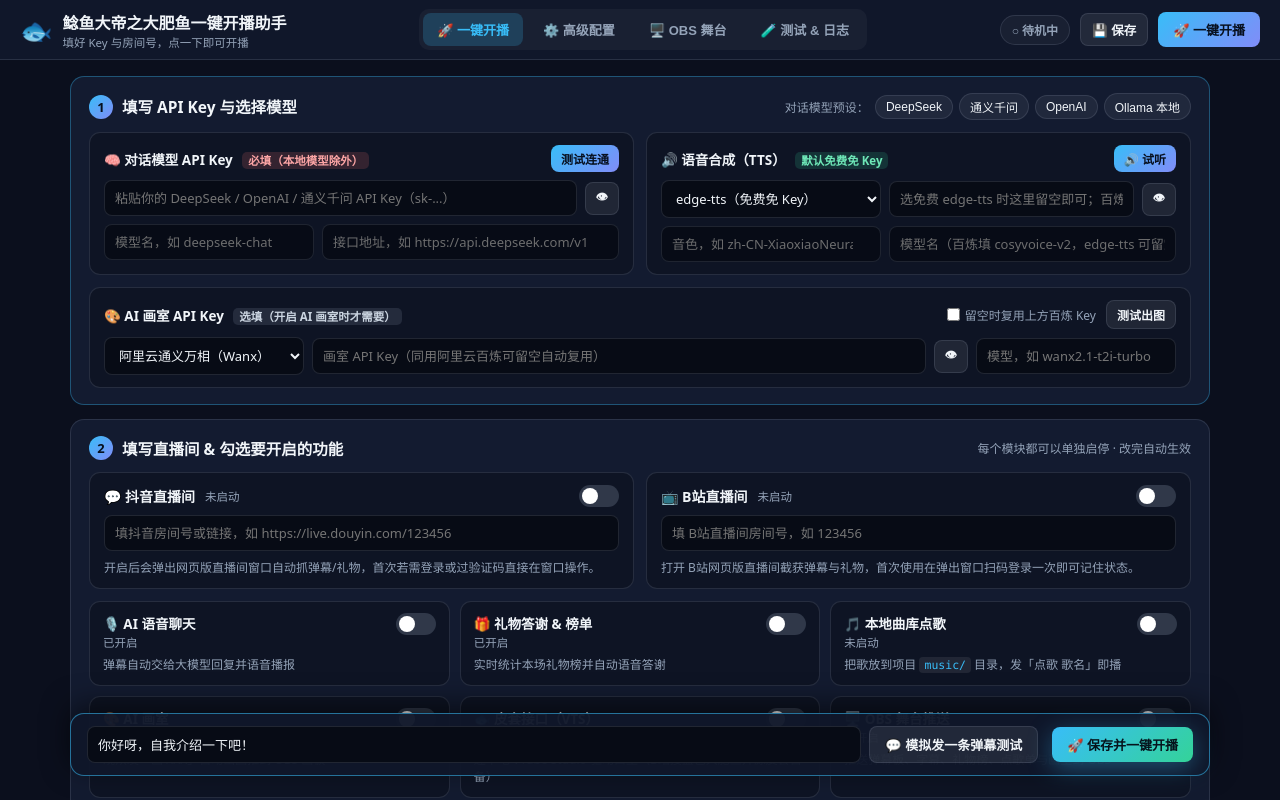
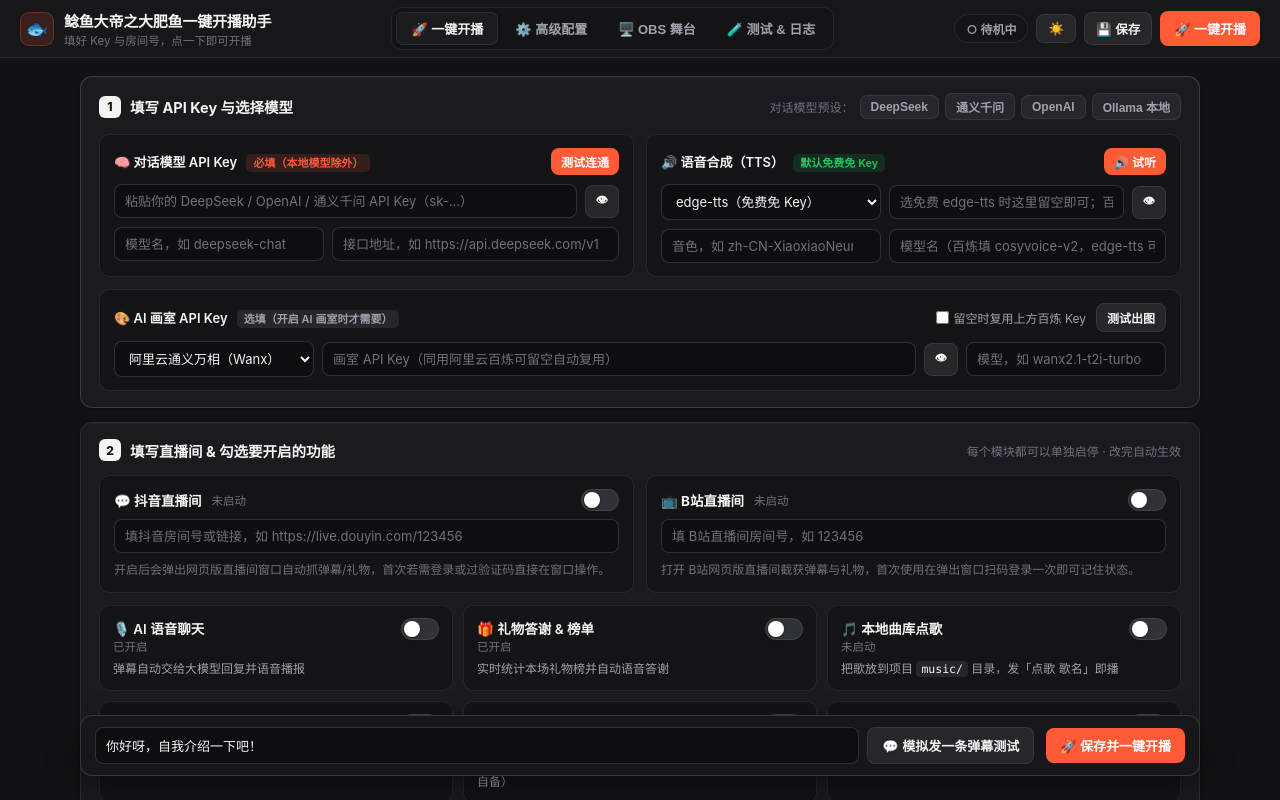
Before and after one commit to FuriKuri5201/Dafeiyu-live-open, a plain HTML site: page ui/index.html in a window 1280 px wide. Drawn offline with Linux system fonts and the light colour scheme; no server answers.

Commit message:
style: 重做 UI 配色，支持深色/浅色双主题

```diff
--- a/ui/app.js
+++ b/ui/app.js
@@ -32,6 +32,19 @@ document.querySelectorAll('.tab-btn').forEach((btn) => {
 function togglePwd(id) {
   const el = $(id);
   el.type = el.type === 'password' ? 'text' : 'password';
+}
+
+function toggleTheme() {
+  const isLight = document.body.classList.toggle('light');
+  localStorage.setItem('dfyzb_theme', isLight ? 'light' : 'dark');
+  const btn = $('btnTheme');
+  if (btn) btn.textContent = isLight ? '🌙' : '☀️';
+}
+
+if (localStorage.getItem('dfyzb_theme') === 'light') {
+  document.body.classList.add('light');
+  const btn = $('btnTheme');
+  if (btn) btn.textContent = '🌙';
 }
 
 function applyLlmPreset(name) {
--- a/ui/index.html
+++ b/ui/index.html
@@ -27,6 +27,7 @@
 
     <div class="top-actions">
       <div id="liveBadge" class="badge idle">○ 待机中</div>
+      <button id="btnTheme" class="btn small secondary" onclick="toggleTheme()" title="切换浅色/深色主题">☀️</button>
       <button id="btnSave" class="btn small secondary">💾 保存</button>
       <button id="btnLiveTop" class="btn primary" onclick="toggleLive()">🚀 一键开播</button>
     </div>
--- a/ui/style.css
+++ b/ui/style.css
@@ -1,220 +1,305 @@
 :root {
-  --bg: #0b0f1d;
-  --bg-card: #131b30;
-  --bg-box: #0e1424;
-  --border: rgba(148, 163, 184, 0.18);
-  --text: #f1f5f9;
-  --muted: #94a3b8;
-  --cyan: #38bdf8;
-  --green: #34d399;
-  --gold: #fbbf24;
-  --red: #f87171;
+  --bg: #121214;
+  --topbar: #17171a;
+  --card: #1b1b1f;
+  --box: #141417;
+  --input: #0e0e11;
+  --border: rgba(255, 255, 255, 0.08);
+  --border-strong: rgba(255, 255, 255, 0.14);
+  --text: #f4f4f5;
+  --text-sub: #a1a1aa;
+  --text-muted: #71717a;
+
+  /* 广播级实色强调：珊瑚红橙（GO LIVE）+ 翡翠绿（在线）+ 琥珀金（提示） */
+  --accent: #ff5a36;
+  --accent-hover: #ff6e4d;
+  --accent-soft: rgba(255, 90, 54, 0.14);
+  --green: #22c55e;
+  --green-soft: rgba(34, 197, 94, 0.14);
+  --red: #ef4444;
+  --red-hover: #f87171;
+  --btn-sec: #26262b;
+  --btn-sec-hover: #313138;
+  --shadow-card: 0 1px 2px rgba(0, 0, 0, 0.35), inset 0 1px 0 rgba(255, 255, 255, 0.03);
+  --shadow-float: 0 12px 32px rgba(0, 0, 0, 0.45);
+}
+
+body.light {
+  --bg: #f4f4f2;
+  --topbar: #ffffff;
+  --card: #ffffff;
+  --box: #fafaf9;
+  --input: #ffffff;
+  --border: rgba(24, 24, 27, 0.09);
+  --border-strong: rgba(24, 24, 27, 0.18);
+  --text: #18181b;
+  --text-sub: #52525b;
+  --text-muted: #71717a;
+
+  --accent: #f04e23;
+  --accent-hover: #df431a;
+  --accent-soft: rgba(240, 78, 35, 0.1);
+  --green: #16a34a;
+  --green-soft: rgba(22, 163, 74, 0.12);
+  --red: #dc2626;
+  --red-hover: #b91c1c;
+  --btn-sec: #f1f1ef;
+  --btn-sec-hover: #e6e6e3;
+  --shadow-card: 0 1px 3px rgba(0, 0, 0, 0.05);
+  --shadow-float: 0 12px 30px rgba(0, 0, 0, 0.12);
 }
 
 * { box-sizing: border-box; margin: 0; padding: 0; }
 html, body {
   width: 100%; height: 100%; overflow: hidden;
   background: var(--bg); color: var(--text);
-  font-family: "Microsoft YaHei", "PingFang SC", system-ui, sans-serif;
+  font-family: "Microsoft YaHei UI", "PingFang SC", -apple-system, BlinkMacSystemFont, "Segoe UI", sans-serif;
   font-size: 13.5px;
+  -webkit-font-smoothing: antialiased;
 }
 
 .shell { display: flex; flex-direction: column; height: 100vh; }
 
-/* 顶部栏 */
+/* 顶部栏：干净克制的原生工具栏风格 */
 .topbar {
-  height: 60px; padding: 0 20px;
+  height: 58px; padding: 0 20px;
   display: flex; align-items: center; justify-content: space-between; gap: 16px;
-  background: #10172a;
+  background: var(--topbar);
   border-bottom: 1px solid var(--border);
   flex-shrink: 0;
 }
 .brand { display: flex; align-items: center; gap: 10px; }
-.logo { font-size: 26px; }
-.brand-title { font-size: 16px; font-weight: 800; }
-.brand-sub { font-size: 11.5px; color: var(--muted); }
+.logo {
+  width: 34px; height: 34px; border-radius: 9px;
+  background: var(--accent-soft); border: 1px solid rgba(255, 90, 54, 0.28);
+  display: inline-flex; align-items: center; justify-content: center;
+  font-size: 18px;
+}
+.brand-title { font-size: 15px; font-weight: 700; letter-spacing: -0.2px; }
+.brand-sub { font-size: 11.5px; color: var(--text-muted); margin-top: 1px; }
 
-.top-tabs { display: flex; gap: 6px; background: rgba(255,255,255,0.04); padding: 4px; border-radius: 10px; }
+.top-tabs {
+  display: flex; gap: 3px;
+  background: var(--box); padding: 4px; border-radius: 10px;
+  border: 1px solid var(--border);
+}
 .tab-btn {
-  border: none; background: transparent; color: var(--muted);
-  padding: 7px 14px; border-radius: 8px; cursor: pointer;
-  font-size: 13px; font-weight: 700; transition: all 0.15s;
+  border: none; background: transparent; color: var(--text-sub);
+  padding: 6px 14px; border-radius: 7px; cursor: pointer;
+  font-size: 13px; font-weight: 600; transition: all 0.15s ease;
 }
 .tab-btn:hover { color: var(--text); }
-.tab-btn.active { background: rgba(56, 189, 248, 0.2); color: var(--cyan); }
-
-.top-actions { display: flex; align-items: center; gap: 10px; }
-.badge {
-  padding: 5px 11px; border-radius: 999px; font-size: 12px; font-weight: 700;
+.tab-btn.active {
+  background: var(--card); color: var(--text);
+  box-shadow: 0 1px 3px rgba(0, 0, 0, 0.25);
   border: 1px solid var(--border);
 }
-.badge.idle { color: var(--muted); background: rgba(255,255,255,0.04); }
-.badge.live { color: var(--green); border-color: rgba(52, 211, 153, 0.55); background: rgba(52, 211, 153, 0.12); }
+
+.top-actions { display: flex; align-items: center; gap: 8px; }
+.badge {
+  padding: 5px 11px; border-radius: 999px; font-size: 12px; font-weight: 600;
+  border: 1px solid var(--border);
+}
+.badge.idle { color: var(--text-sub); background: var(--box); }
+.badge.live { color: var(--green); border-color: rgba(34, 197, 94, 0.35); background: var(--green-soft); }
+
+/* 滚动条精修 */
+.content::-webkit-scrollbar, .log-box::-webkit-scrollbar { width: 8px; height: 8px; }
+.content::-webkit-scrollbar-thumb, .log-box::-webkit-scrollbar-thumb {
+  background: rgba(128, 128, 138, 0.28); border-radius: 99px;
+}
+.content::-webkit-scrollbar-thumb:hover { background: rgba(128, 128, 138, 0.45); }
 
 /* 主内容区 */
-.content { flex: 1; overflow-y: auto; padding: 16px 22px 24px; }
-.tab { display: none; max-width: 1140px; margin: 0 auto; }
+.content { flex: 1; overflow-y: auto; padding: 18px 24px 24px; }
+.tab { display: none; max-width: 1120px; margin: 0 auto; }
 .tab.active { display: block; }
 
 .card {
-  background: var(--bg-card); border: 1px solid var(--border);
-  border-radius: 14px; padding: 16px 18px; margin-bottom: 14px;
+  background: var(--card); border: 1px solid var(--border);
+  border-radius: 12px; padding: 16px 18px; margin-bottom: 14px;
+  box-shadow: var(--shadow-card);
 }
-.hero-card { border-color: rgba(56, 189, 248, 0.35); }
+.hero-card { border-color: var(--border-strong); }
 
 .card-head {
   display: flex; justify-content: space-between; align-items: center;
-  margin-bottom: 12px; gap: 12px; flex-wrap: wrap;
+  margin-bottom: 14px; gap: 12px; flex-wrap: wrap;
 }
-.card h3 { font-size: 15px; font-weight: 800; margin-bottom: 10px; }
+.card h3 { font-size: 14.5px; font-weight: 700; margin-bottom: 12px; letter-spacing: -0.1px; }
 .card-head h3 { margin-bottom: 0; }
 
-.step-title { display: flex; align-items: center; gap: 9px; font-size: 15.5px; font-weight: 800; }
+.step-title { display: flex; align-items: center; gap: 9px; font-size: 14.5px; font-weight: 700; }
 .step-num {
-  width: 24px; height: 24px; border-radius: 50%;
-  background: linear-gradient(135deg, #38bdf8, #818cf8);
-  color: #07101f; font-weight: 900; font-size: 13px;
+  width: 22px; height: 22px; border-radius: 6px;
+  background: var(--text); color: var(--bg);
+  font-weight: 800; font-size: 12px;
   display: inline-flex; align-items: center; justify-content: center;
 }
 
 /* Key 填写区 */
 .key-grid { display: grid; grid-template-columns: repeat(2, 1fr); gap: 12px; }
 .key-box {
-  background: var(--bg-box); border: 1px solid var(--border);
-  border-radius: 11px; padding: 12px 14px; display: flex; flex-direction: column; gap: 8px;
+  background: var(--box); border: 1px solid var(--border);
+  border-radius: 10px; padding: 13px 14px;
+  display: flex; flex-direction: column; gap: 9px;
 }
 .key-box.full-span { grid-column: 1 / -1; }
 .key-box-head { display: flex; justify-content: space-between; align-items: center; gap: 8px; }
-.key-label { font-weight: 700; font-size: 13.5px; }
-.key-label em { font-style: normal; font-size: 11.5px; margin-left: 6px; padding: 1px 6px; border-radius: 5px; }
-.key-label em.req { background: rgba(248, 113, 113, 0.16); color: #fca5a5; }
-.key-label em.free { background: rgba(52, 211, 153, 0.16); color: #6ee7b7; }
-.key-label em.opt { background: rgba(148, 163, 184, 0.16); color: #cbd5e1; }
+.key-label { font-weight: 600; font-size: 13px; color: var(--text); }
+.key-label em {
+  font-style: normal; font-size: 11px; font-weight: 600;
+  margin-left: 6px; padding: 2px 7px; border-radius: 5px;
+}
+.key-label em.req { background: var(--accent-soft); color: var(--accent); }
+.key-label em.free { background: var(--green-soft); color: var(--green); }
+.key-label em.opt { background: var(--btn-sec); color: var(--text-sub); }
 
 .row-gap { display: flex; gap: 8px; align-items: center; }
-.sub-row input { font-size: 12.5px; padding: 7px 10px; opacity: 0.92; }
+.sub-row input { font-size: 12.5px; padding: 7px 10px; }
 
 /* 直播间快捷区 */
 .room-quick { display: grid; grid-template-columns: repeat(2, 1fr); gap: 12px; margin-bottom: 12px; }
 .room-item {
-  background: var(--bg-box); border: 1px solid var(--border);
-  border-radius: 11px; padding: 12px 14px; display: flex; flex-direction: column; gap: 8px;
+  background: var(--box); border: 1px solid var(--border);
+  border-radius: 10px; padding: 13px 14px; display: flex; flex-direction: column; gap: 8px;
 }
 .room-head { display: flex; align-items: center; gap: 10px; }
-.room-title { font-weight: 800; font-size: 14px; }
+.room-title { font-weight: 700; font-size: 13.5px; }
 .room-head .switch { margin-left: auto; }
-.mini-hint { font-size: 12px; color: var(--muted); line-height: 1.45; }
+.mini-hint { font-size: 12px; color: var(--text-muted); line-height: 1.5; }
 
 /* 6 个紧凑模块卡片 */
 .mod-grid { display: grid; grid-template-columns: repeat(3, 1fr); gap: 10px; }
 .mod-mini {
-  background: var(--bg-box); border: 1px solid var(--border);
-  border-radius: 11px; padding: 11px 13px; display: flex; flex-direction: column; gap: 6px;
+  background: var(--box); border: 1px solid var(--border);
+  border-radius: 10px; padding: 12px 13px;
+  display: flex; flex-direction: column; gap: 6px;
+  transition: border-color 0.15s;
 }
+.mod-mini:hover { border-color: var(--border-strong); }
 .mod-top { display: flex; justify-content: space-between; align-items: flex-start; gap: 8px; }
-.mod-name { font-weight: 700; font-size: 13.5px; }
-.mod-state { font-size: 11.5px; color: var(--muted); }
-.mod-state.on { color: var(--green); }
-.mod-desc { font-size: 12px; color: var(--muted); line-height: 1.4; }
+.mod-name { font-weight: 600; font-size: 13.5px; }
+.mod-state { font-size: 11.5px; color: var(--text-muted); }
+.mod-state.on { color: var(--green); font-weight: 600; }
+.mod-desc { font-size: 12px; color: var(--text-sub); line-height: 1.45; }
 code {
-  background: rgba(255,255,255,0.08); padding: 1px 5px; border-radius: 4px;
-  font-family: Consolas, monospace; font-size: 11.5px; color: var(--cyan);
+  background: var(--btn-sec); padding: 1px 5px; border-radius: 4px;
+  font-family: Consolas, "JetBrains Mono", monospace; font-size: 11.5px; color: var(--text);
 }
 
-/* 底部一键开播条（固定在首屏可视区底部） */
+/* 底部吸底开播条 */
 .launch-bar {
   position: sticky; bottom: 0; z-index: 20;
-  display: flex; align-items: center; justify-content: space-between; gap: 14px;
-  background: rgba(16, 23, 42, 0.97);
-  border: 1.5px solid rgba(56, 189, 248, 0.55);
-  border-radius: 14px; padding: 12px 16px;
-  box-shadow: 0 -8px 28px rgba(0, 0, 0, 0.55);
+  display: flex; align-items: center; justify-content: space-between; gap: 12px;
+  background: var(--topbar);
+  border: 1px solid var(--border-strong);
+  border-radius: 12px; padding: 11px 14px;
+  box-shadow: var(--shadow-float);
 }
 .quick-test { display: flex; gap: 8px; flex: 1; }
 .hero-live {
-  background: linear-gradient(135deg, #38bdf8, #34d399);
-  color: #06131c; font-size: 16px; font-weight: 900;
-  padding: 13px 32px; border-radius: 11px;
-  box-shadow: 0 6px 24px rgba(56, 189, 248, 0.35);
+  background: var(--accent); color: #ffffff;
+  font-size: 14.5px; font-weight: 700;
+  padding: 11px 28px; border-radius: 9px;
+  transition: background 0.15s, transform 0.1s;
 }
-.hero-live.danger {
-  background: linear-gradient(135deg, #f87171, #fb7185);
-  color: #19070a; box-shadow: 0 6px 24px rgba(248, 113, 113, 0.35);
-}
+.hero-live:hover { background: var(--accent-hover); }
+.hero-live:active { transform: scale(0.98); }
+.hero-live.danger { background: var(--red); color: #ffffff; }
+.hero-live.danger:hover { background: var(--red-hover); }
 
 /* 表单与按钮 */
 .form-grid { display: grid; grid-template-columns: repeat(2, 1fr); gap: 12px 16px; }
-.form-grid label { display: flex; flex-direction: column; gap: 5px; font-size: 12.5px; color: var(--muted); }
+.form-grid label { display: flex; flex-direction: column; gap: 5px; font-size: 12.5px; color: var(--text-sub); }
 .form-grid label.full { grid-column: 1 / -1; }
 .form-grid label.inline-check { flex-direction: row; align-items: center; gap: 8px; color: var(--text); font-size: 13px; }
-.inline-mini { display: inline-flex; align-items: center; gap: 5px; font-size: 12px; color: var(--muted); cursor: pointer; }
+.inline-mini { display: inline-flex; align-items: center; gap: 5px; font-size: 12px; color: var(--text-sub); cursor: pointer; }
 
 input[type="text"], input[type="password"], input[type="number"], select, textarea {
-  width: 100%; background: #070b15; color: var(--text);
-  border: 1px solid var(--border); border-radius: 8px;
+  width: 100%; background: var(--input); color: var(--text);
+  border: 1px solid var(--border-strong); border-radius: 8px;
   padding: 8px 10px; font-size: 13px; font-family: inherit; outline: none;
+  transition: border-color 0.15s, box-shadow 0.15s;
 }
-input:focus, select:focus, textarea:focus { border-color: var(--cyan); }
+input::placeholder, textarea::placeholder { color: var(--text-muted); }
+input:focus, select:focus, textarea:focus {
+  border-color: var(--accent);
+  box-shadow: 0 0 0 2px var(--accent-soft);
+}
 .mini-num { width: 60px !important; padding: 3px 6px !important; text-align: center; }
 
 .presets { display: flex; align-items: center; gap: 6px; flex-wrap: wrap; }
 .chip {
-  border: 1px solid var(--border); background: rgba(255,255,255,0.06);
-  color: var(--text); padding: 4px 10px; border-radius: 999px; font-size: 12px; cursor: pointer;
+  border: 1px solid var(--border); background: var(--btn-sec);
+  color: var(--text-sub); padding: 4px 10px; border-radius: 7px;
+  font-size: 12px; font-weight: 600; cursor: pointer; transition: all 0.15s;
 }
-.chip:hover { border-color: var(--cyan); color: var(--cyan); }
+.chip:hover { background: var(--btn-sec-hover); color: var(--text); border-color: var(--border-strong); }
 
 .btn {
-  border: none; border-radius: 8px; padding: 8px 15px;
-  font-size: 13px; font-weight: 700; cursor: pointer; white-space: nowrap;
+  border: none; border-radius: 8px; padding: 8px 14px;
+  font-size: 13px; font-weight: 600; cursor: pointer; white-space: nowrap;
+  transition: background 0.15s, transform 0.1s;
 }
-.btn:hover { opacity: 0.92; }
+.btn:active { transform: scale(0.98); }
 .btn.small { padding: 6px 11px; font-size: 12.5px; }
 .btn.tiny { padding: 5px 10px; font-size: 12px; }
-.btn.primary { background: linear-gradient(135deg, #38bdf8, #818cf8); color: #07101f; }
-.btn.secondary { background: rgba(255,255,255,0.08); color: var(--text); border: 1px solid var(--border); }
+.btn.primary { background: var(--accent); color: #ffffff; }
+.btn.primary:hover { background: var(--accent-hover); }
+.btn.danger { background: var(--red); color: #ffffff; }
+.btn.danger:hover { background: var(--red-hover); }
+.btn.secondary {
+  background: var(--btn-sec); color: var(--text);
+  border: 1px solid var(--border);
+}
+.btn.secondary:hover { background: var(--btn-sec-hover); }
 
-/* 开关 */
-.switch { position: relative; display: inline-block; width: 40px; height: 22px; flex-shrink: 0; }
+/* 质感开关 */
+.switch { position: relative; display: inline-block; width: 38px; height: 22px; flex-shrink: 0; }
 .switch input { opacity: 0; width: 0; height: 0; }
 .slider {
   position: absolute; cursor: pointer; inset: 0; border-radius: 22px;
-  background: rgba(148, 163, 184, 0.25); transition: 0.2s;
+  background: var(--btn-sec-hover); border: 1px solid var(--border);
+  transition: 0.2s;
 }
 .slider:before {
-  position: absolute; content: ""; height: 16px; width: 16px; left: 3px; bottom: 3px;
-  background: #fff; border-radius: 50%; transition: 0.2s;
+  position: absolute; content: ""; height: 16px; width: 16px; left: 2px; bottom: 2px;
+  background: #ffffff; border-radius: 50%;
+  box-shadow: 0 1px 3px rgba(0, 0, 0, 0.35);
+  transition: 0.2s;
 }
-.switch input:checked + .slider { background: var(--green); }
-.switch input:checked + .slider:before { transform: translateX(18px); }
+.switch input:checked + .slider { background: var(--green); border-color: transparent; }
+.switch input:checked + .slider:before { transform: translateX(16px); }
 
 /* OBS 列表与日志 */
-.obs-list { display: flex; flex-direction: column; gap: 10px; }
+.obs-list { display: flex; flex-direction: column; gap: 9px; }
 .obs-item {
-  background: var(--bg-box); border: 1px solid var(--border);
+  background: var(--box); border: 1px solid var(--border);
   border-radius: 10px; padding: 12px 15px;
   display: flex; align-items: center; justify-content: space-between; gap: 12px;
 }
 .obs-info { display: flex; flex-direction: column; gap: 4px; }
-.obs-name { font-weight: 700; font-size: 13.5px; }
-.obs-url { font-family: Consolas, monospace; font-size: 12px; color: var(--cyan); }
+.obs-name { font-weight: 600; font-size: 13.5px; }
+.obs-url { font-family: Consolas, monospace; font-size: 12px; color: var(--accent); }
 
 .log-box {
-  height: 320px; overflow-y: auto; background: #070b14;
+  height: 320px; overflow-y: auto; background: var(--input);
   border: 1px solid var(--border); border-radius: 10px;
-  padding: 10px 12px; font-family: Consolas, monospace; font-size: 12px; line-height: 1.6;
+  padding: 10px 12px; font-family: Consolas, monospace; font-size: 12px; line-height: 1.65;
 }
-.log-line { color: #cbd5e1; }
-.log-line.WARNING { color: #fbbf24; }
-.log-line.ERROR { color: #f87171; }
-.muted { color: var(--muted); font-size: 12px; }
+.log-line { color: var(--text-sub); }
+.log-line.WARNING { color: #d97706; }
+.log-line.ERROR { color: var(--red); }
+.muted { color: var(--text-muted); font-size: 12px; }
 
 .toast {
-  position: fixed; right: 22px; top: 72px; z-index: 9999;
-  background: #1e293b; color: #fff; border: 1.5px solid var(--cyan);
-  padding: 10px 18px; border-radius: 10px; font-size: 13px; font-weight: 600;
+  position: fixed; right: 22px; top: 70px; z-index: 9999;
+  background: var(--topbar); color: var(--text);
+  border: 1px solid var(--border-strong);
+  padding: 10px 16px; border-radius: 10px; font-size: 13px; font-weight: 600;
   opacity: 0; pointer-events: none; transition: opacity 0.2s, transform 0.2s;
   transform: translateY(-6px);
-  box-shadow: 0 10px 30px rgba(0,0,0,0.55);
+  box-shadow: var(--shadow-float);
 }
 .toast.show { opacity: 1; transform: translateY(0); }
```
Also changed, not shown: 1 other file.
